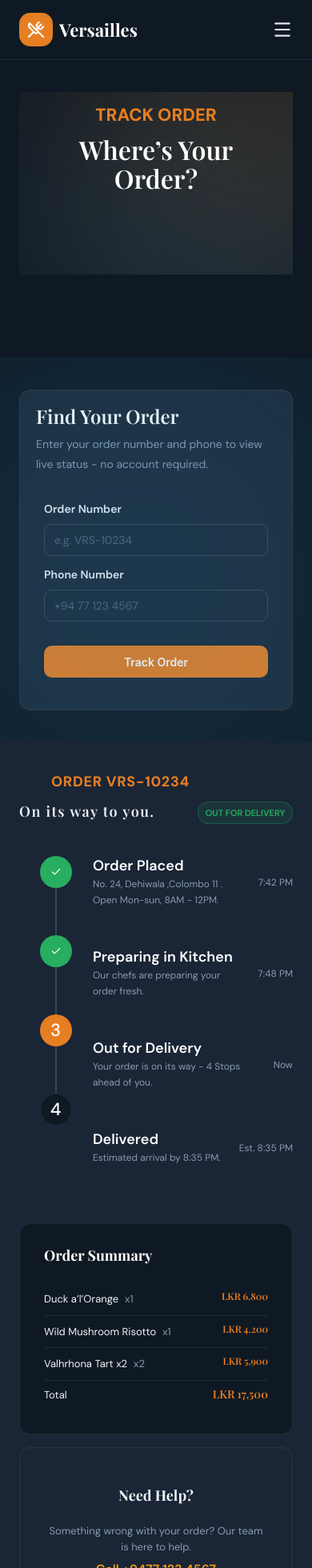
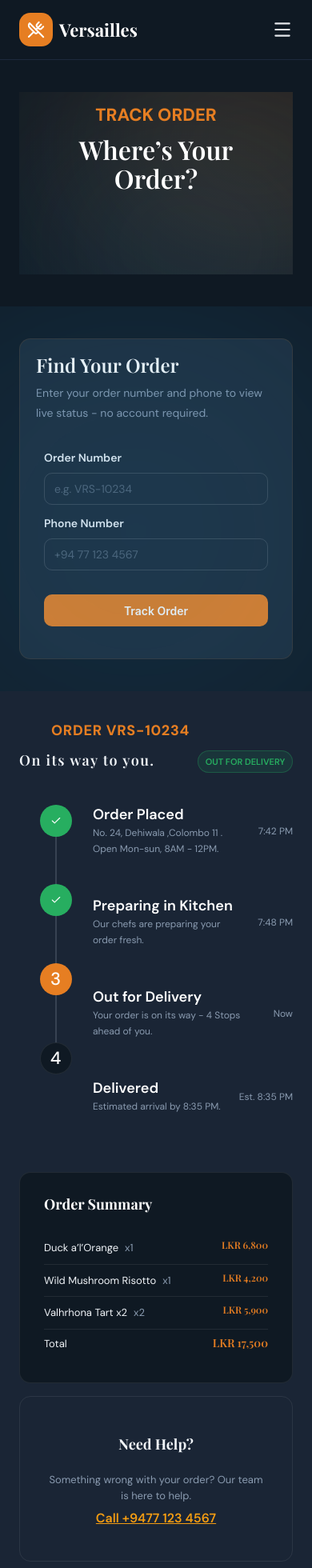
Before and after one commit to Mahdhe/restaurant_management_system_frontend, a React (Vite) app: page / in a window 390 px wide. Shown: the top 1960 px of the page at 80% size. Built offline with nearby package versions, Linux system fonts and the light colour scheme.

Commit message:
fix mobile overflow issue

```diff
--- a/src/components/track-order/Mainsection.jsx
+++ b/src/components/track-order/Mainsection.jsx
@@ -1,8 +1,8 @@
-import React from "react";
+
 
 function Mainsection(){
     return(
-        <section className="w-full min-h-[372px] px-6 md:px-10 lg:px-[120px] py-10 flex flex-col gap-[10px] opacity-100 md:py-[12] lg:py-[72px] bg-main-gradient" >
+        <section className="w-full px-6 md:px-10 lg:px-[120px] py-10 flex flex-col gap-[10px] opacity-100 md:py-[12] lg:py-[72px] bg-main-gradient" >
  <div className="relative w-full min-h-[228px] p-5  flex flex-col opacity-100 overflow-hidden"
  style={{
     background:`
--- a/src/components/track-order/Order-details.jsx
+++ b/src/components/track-order/Order-details.jsx
@@ -1,4 +1,4 @@
-import React from "react";
+
 import {Check} from "lucide-react";
 
 function OrderSetp({ title,description,time}){
@@ -50,7 +50,7 @@ function Detailsrow({label,price,quantity,isTotal=false}){
 function Orderdetails(){
     return(
 
-   <section className="w-full min-h-[610px] px-6 md:px-10 lg:px-[120px] py-10 flex flex-col gap-[48px] opacity-100 md:py-12 lg:py-[72px] bg-[#1A2535] lg:flex-row ">
+   <section className="w-full min-h-[610px] px-6 md:px-10 lg:px-[120px] py-10 flex flex-col gap-[48px] opacity-100 md:py-12 lg:py-[72px] bg-[#1A2535] lg:flex-row overflow-hidden">
 
 {/* left side */}
 <div className="flex w-full min-h-[466px] flex-col gap-4 mx-auto lg:gap-5">
--- a/src/components/track-order/Trackorder.jsx
+++ b/src/components/track-order/Trackorder.jsx
@@ -1,4 +1,4 @@
-import React from "react";
+
 
 // input field
 function InputField({ type="text", placeholder,name}) {
--- a/src/pages/Trackorder.jsx
+++ b/src/pages/Trackorder.jsx
@@ -1,4 +1,4 @@
-import React from "react";
+
 
 import Navbar from "../components/layout/Navbar";
 import Footer from "../components/layout/Footer";
```
